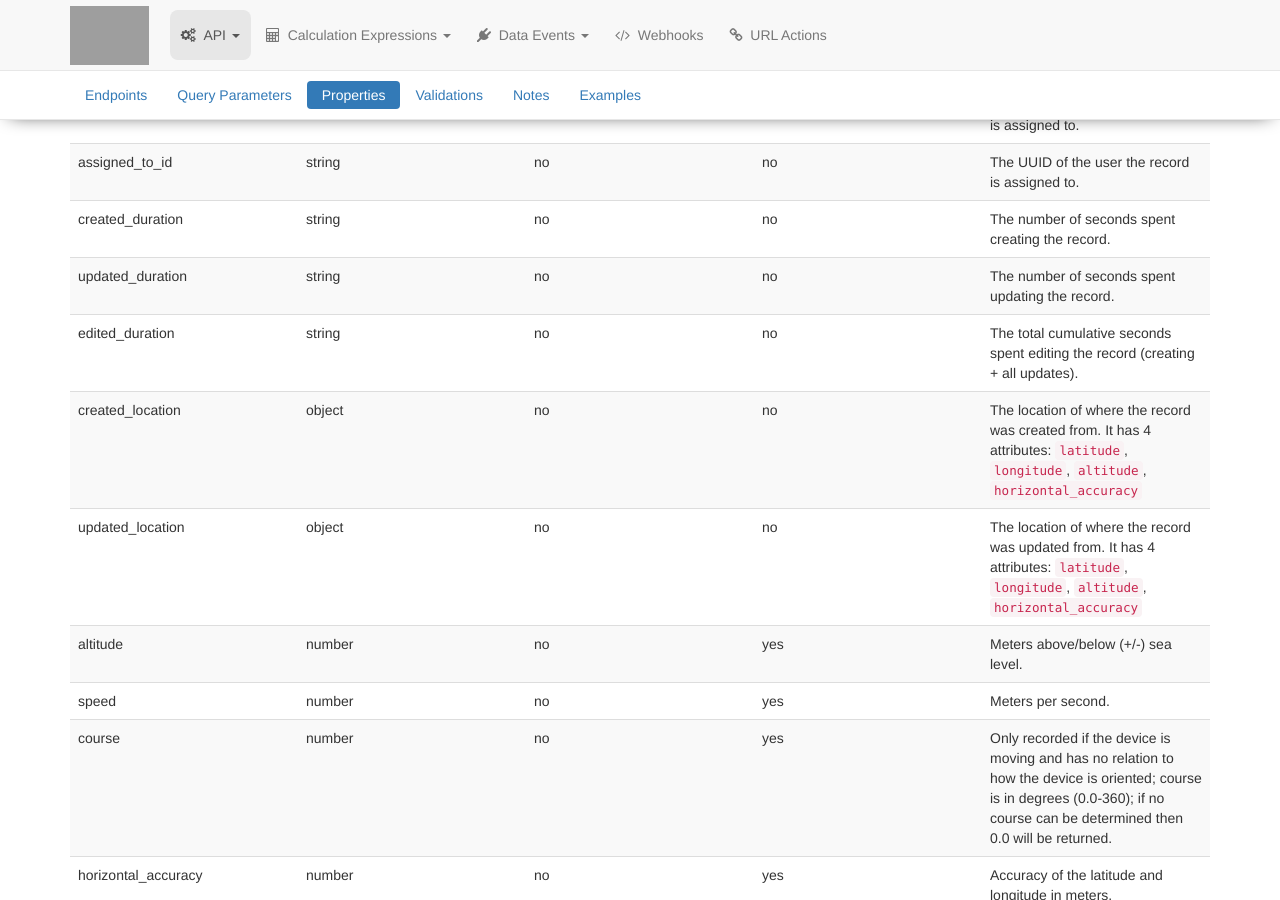
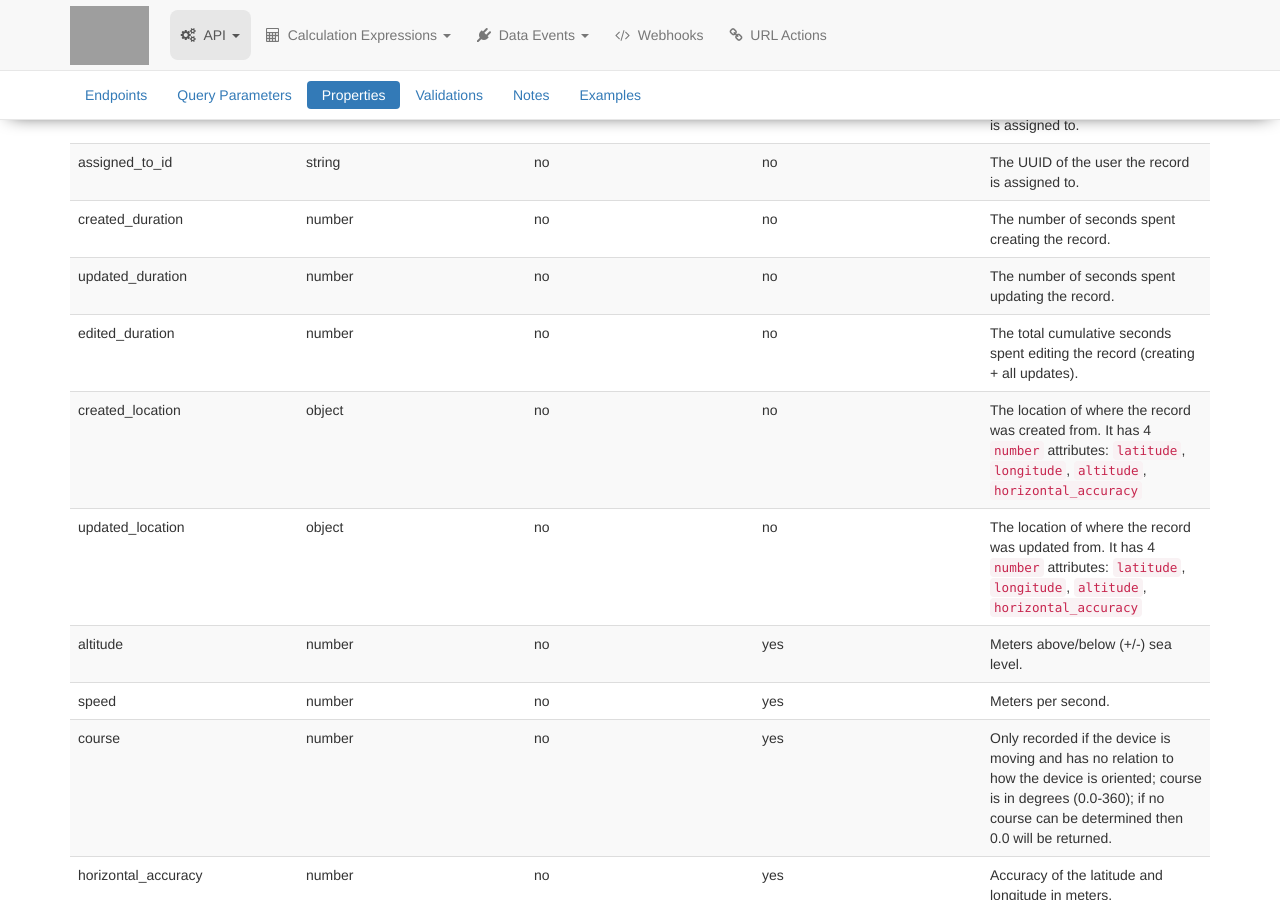
Before and after one commit to rylincoln/developer.fulcrumapp.com, a Jekyll site: the page built from _endpoints/records.md, in a window 1280 px wide and 900 px high, scrolled down 2756 px. Built offline with Jekyll 4.4.1, drawn with Linux system fonts in a browser that asks for light colours; nearby versions of some CDN libraries; grey boxes are pictures that could not be loaded.

Commit message:
Update records.md

```diff
--- a/_endpoints/records.md
+++ b/_endpoints/records.md
@@ -87,11 +87,11 @@ Records will still be ordered according to the `updated_at` column, even when fi
 | project_id | string | no | no | The UUID of the [project](http://www.fulcrumapp.com/help/projects/) tagged to the record. |
 | assigned_to | string | no | no | The name of the user the record is assigned to. |
 | assigned_to_id | string | no | no | The UUID of the user the record is assigned to. |
-| created_duration | string | no | no | The number of seconds spent creating the record. |
-| updated_duration | string | no | no | The number of seconds spent updating the record. |
-| edited_duration | string | no | no | The total cumulative seconds spent editing the record (creating + all updates). |
-| created_location | object | no | no | The location of where the record was created from. It has 4 attributes: `latitude`, `longitude`, `altitude`, `horizontal_accuracy` |
-| updated_location | object | no | no | The location of where the record was updated from. It has 4 attributes: `latitude`, `longitude`, `altitude`, `horizontal_accuracy` |
+| created_duration | number | no | no | The number of seconds spent creating the record. |
+| updated_duration | number | no | no | The number of seconds spent updating the record. |
+| edited_duration | number | no | no | The total cumulative seconds spent editing the record (creating + all updates). |
+| created_location | object | no | no | The location of where the record was created from. It has 4 `number` attributes: `latitude`, `longitude`, `altitude`, `horizontal_accuracy` |
+| updated_location | object | no | no | The location of where the record was updated from. It has 4 `number` attributes: `latitude`, `longitude`, `altitude`, `horizontal_accuracy` |
 | altitude | number | no | yes | Meters above/below (+/-) sea level. |
 | speed | number | no | yes | Meters per second. |
 | course | number | no | yes | Only recorded if the device is moving and has no relation to how the device is oriented; course is in degrees (0.0-360); if no course can be determined then 0.0 will be returned. |
```
